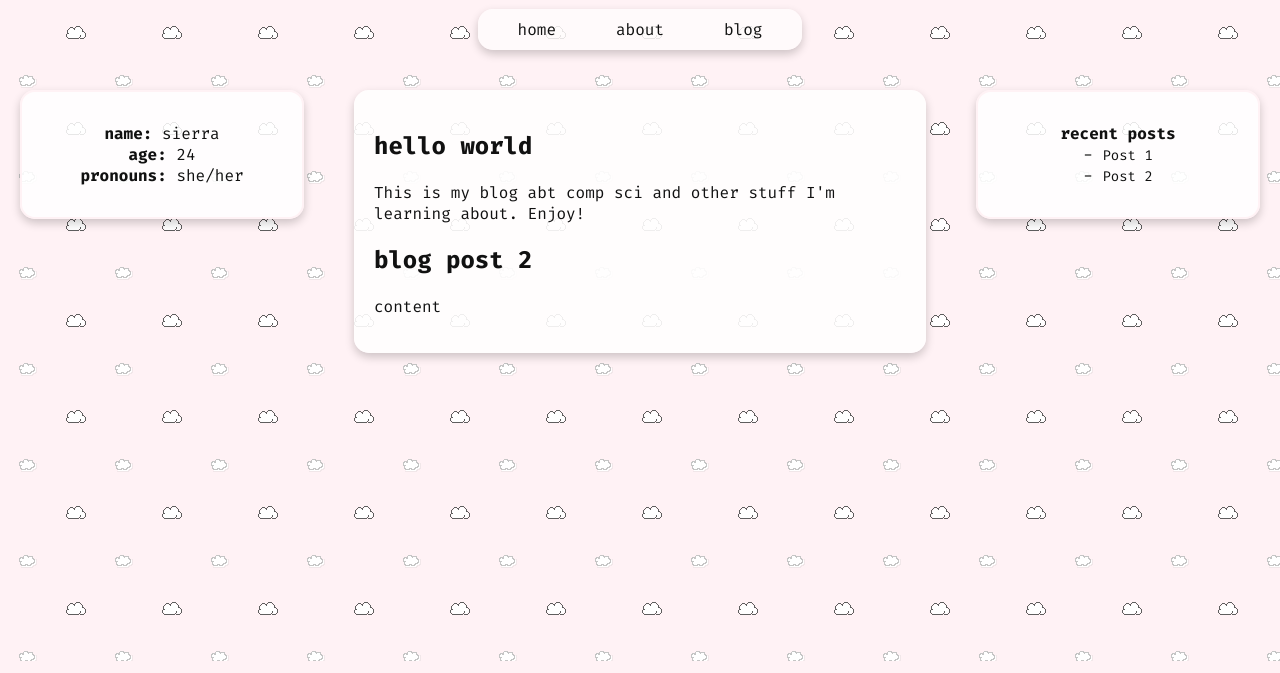
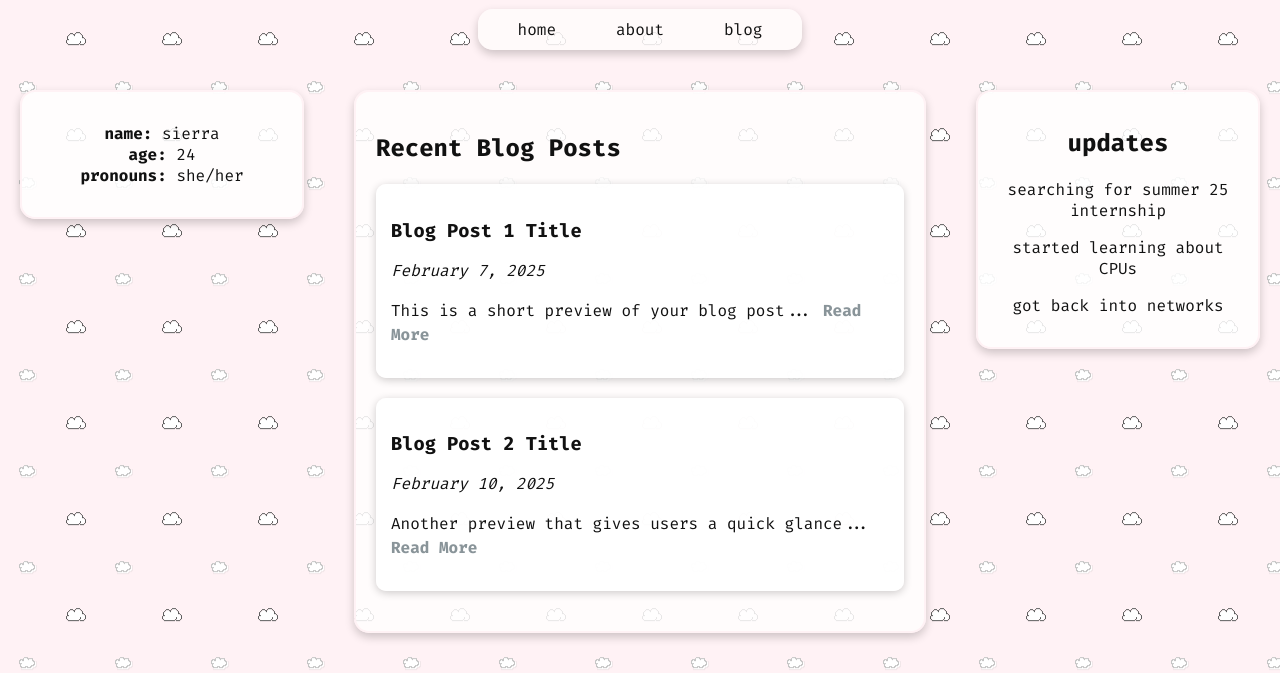
Before and after one commit to cybersierra/website, a plain HTML site: page index.html in a window 1280 px wide. Shown: the part 139-812 px from the top of the page. Drawn offline with nearby package versions, Linux system fonts and the light colour scheme.

Commit message:
created new 'recent posts' for homepage

```diff
--- a/index.html
+++ b/index.html
@@ -38,25 +38,25 @@
 
     <!-- middle column -->
     <div class="middle-column">
-      <main>
-        <article class="example-post">
-          <h2>hello world</h2>
-          <p>This is my blog abt comp sci and other stuff I'm learning about. Enjoy!</p>
-        </article>
-        <article class="example-post">
-          <h2>blog post 2</h2>
-          <p>content</p>
-        </article>
-      </main>
+
+
+    <section class="recent-blog-posts">
+      <h2>Recent Blog Posts</h2>
+      <div id="blog-snippets"></div> <!-- This is where snippets will be loaded -->
+    </section>
+
+      <!-- Link to your JavaScript file -->
+      <script src="\loadPosts.js"></script>
     </div>
 
-    <!-- right column -->
+      <!-- right column -->
       <aside class="right-column">
-        <div class="recent-posts">
-          <p><b>recent posts</b><br>
-          - <a href="#">Post 1</a><br>
-          - <a href="#">Post 2</a><br></p>
-        </div>
+        <div class="updates">
+          <h1>updates</h1>
+            <p>searching for summer 25 internship</p>
+            <p>started learning about CPUs</p>
+            <p>got back into networks</p>
+      </div>
     </aside>
   </div>
 </body>
--- /dev/null
+++ b/loadPosts.js
@@ -0,0 +1,19 @@
+document.addEventListener("DOMContentLoaded", function () {
+    fetch("posts.json") // Fetch the JSON file
+        .then(response => response.json())
+        .then(posts => {
+            let container = document.getElementById("blog-snippets");
+
+            posts.forEach(post => {
+                let postHTML = `
+                    <article class="blog-snippet">
+                        <h3><a href="${post.link}">${post.title}</a></h3>
+                        <p><em>${post.date}</em></p>
+                        <p>${post.snippet} <a href="${post.link}" class="read-more">Read More</a></p>
+                    </article>
+                `;
+                container.innerHTML += postHTML;
+            });
+        })
+        .catch(error => console.error("Error loading posts:", error));
+});
--- /dev/null
+++ b/posts.json
@@ -0,0 +1,14 @@
+[
+    {
+        "title": "Blog Post 1 Title",
+        "date": "February 7, 2025",
+        "snippet": "This is a short preview of your blog post...",
+        "link": "post1.html"
+    },
+    {
+        "title": "Blog Post 2 Title",
+        "date": "February 10, 2025",
+        "snippet": "Another preview that gives users a quick glance...",
+        "link": "post2.html"
+    }
+]
--- a/style.css
+++ b/style.css
@@ -150,7 +150,7 @@ body{
 }
 
 /* styling for recent posts box */
-.recent-posts{
+.updates{
   width: 250px;
   text-align: center;
   position: relative;
@@ -163,18 +163,56 @@ body{
   padding: 15px;
 }
 
-/*recent posts post title styling */
-.recent-posts a{
-  font-size: 14px;
-  text-decoration: none;
-  color:#111;
+/*
+.recent-blog-posts {
+  max-width: 800px;
+  margin: 50px auto;
+  padding: 20px;
+  background: rgba(255, 255, 255, 0.9);
+  border-radius: 15px;
+  box-shadow: 0px 4px 10px rgba(0, 0, 0, 0.2);
+}
+  */
+
+.blog-snippet {
+  padding: 15px;
+  background: rgba(255, 255, 255, 0.9);
+  border-radius: 10px;
+  box-shadow: 0px 2px 8px rgba(0, 0, 0, 0.2);
+  margin-bottom: 20px;
 }
 
-/* recent posts hover effect */
-.recent-posts a:hover{
+.blog-snippet h3 {
+  margin-bottom: 5px;
+}
+
+.blog-snippet h3 a {
+  text-decoration: none; /* Removes underline */
+  color: #111; /* Makes it match your site’s text color */
+  font-weight: bold;
+  transition: color 0.3s ease-in-out;
+}
+
+.blog-snippet h3 a:hover {
+  color: #ffc0cb; /* Pink hover effect */
+}
+
+.blog-snippet p {
+  font-size: 16px;
+  line-height: 1.5;
+}
+
+.read-more {
+  color: #899499; /* Gray Read More link */
+  font-weight: bold;
+  text-decoration: none;
+}
+
+.read-more:hover {
   color: #ffc0cb;
   transition: all 0.3s ease-in-out;
 }
+
 
 /* this is the middle column styling*/
 .middle-column{
@@ -182,7 +220,8 @@ body{
   width: 50%; /* just a little more to make it more dominant on the screen */
   max-width: 50%;
   /* content box */
-  background-color: rgba(255, 254, 254, 0.9); /* light background w transparency */
+  background-color: rgba(255, 254, 254, 0.85); /* light background w transparency */
+  border: 2px solid #fff2f5; /* soft pink border around the box */
   padding: 20px;
   border-radius: 15px;
   box-shadow: 0px 4px 10px rgba(0, 0, 0, 0.2); /* shadow */
@@ -225,9 +264,14 @@ body{
 }
 
 .blog-post{
+  /* adding from blog-container */
+  max-width: 800px; /* keeps from getting too wide */
+  margin: 50px auto; /* centers the box */
+  text-align: left; /* left aligns the text */
+
   padding: 20px;
-  background-color: rgba(255, 255, 255, 0.9); /* light background w transparency */
-  border-radius: 10px; /* rounded corners */
+  background-color: rgba(255, 255, 255, 0.95); /* light background w transparency */
+  border-radius: 15px; /* rounded corners */
   box-shadow: 0px 2px 8px rgba(0, 0, 0, 0.2); /* shadow */
   margin-bottom: 20px; /* adds space between the posts */
 }
```
Also changed, not shown: post1.html (added, +38 -0 lines).
